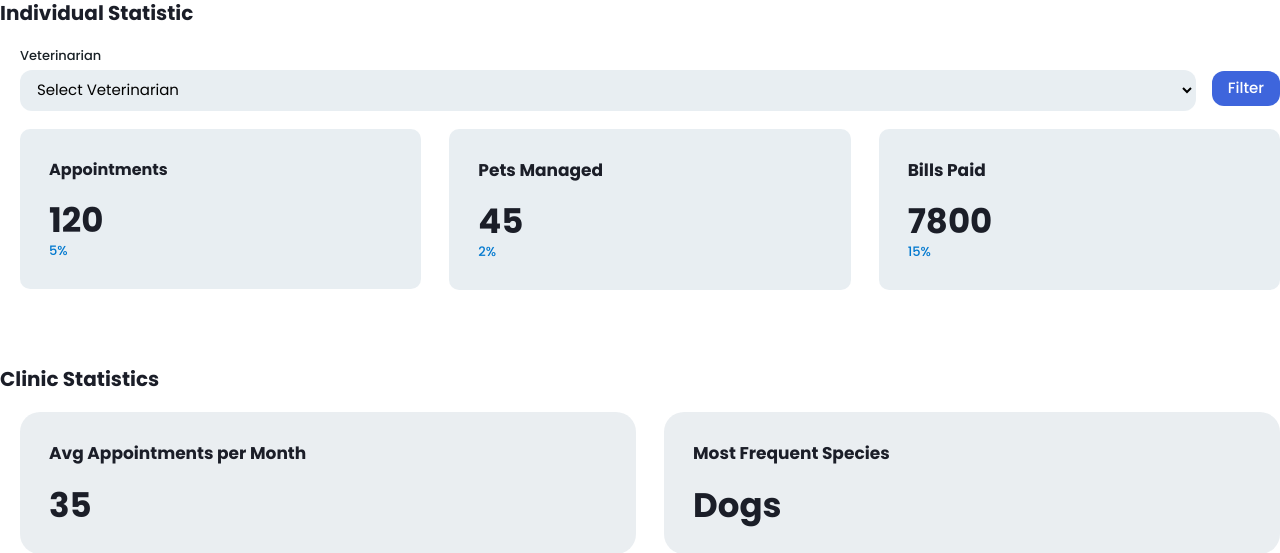
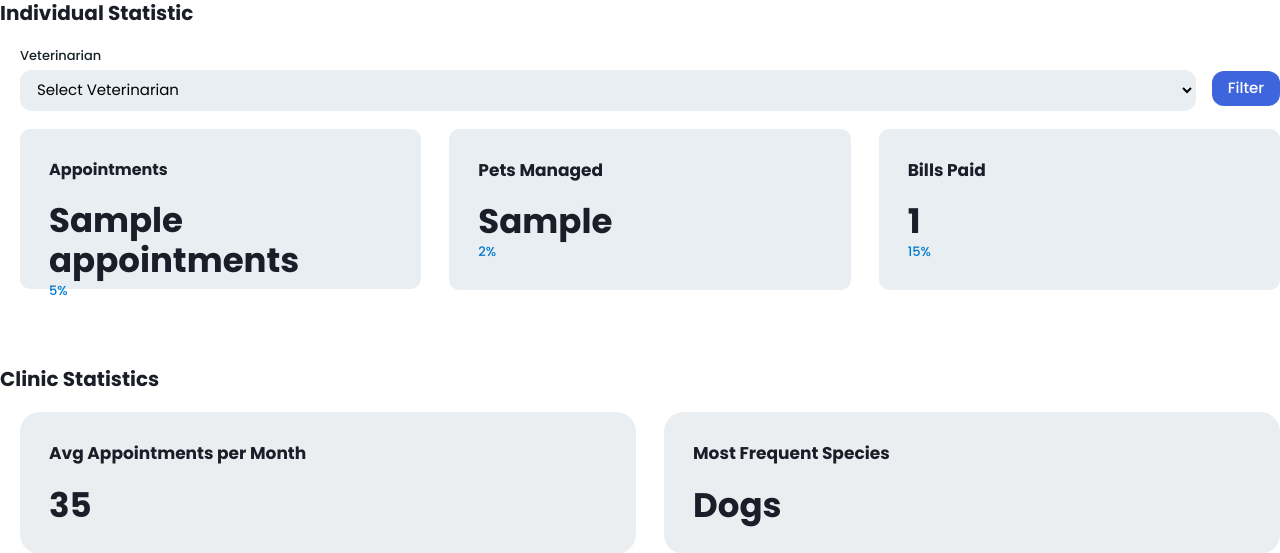
Before and after one commit to colarrbear/Paw-n-Care-Testing, a Django app: template paw_n_care/templates/statistic.html in a window 1280 px wide. Shown: the part 222-775 px from the top of the page. Run offline with Django 3.2, Linux system fonts and the light colour scheme; the template is opened without the code that fills it: most values are stand-ins (such as "Sample title", 1, 10 or a date in 2020); some libraries are stand-ins or nearby versions.

Commit message:
Show individual statistic

```diff
--- a/paw_n_care/templates/statistic.html
+++ b/paw_n_care/templates/statistic.html
@@ -39,7 +39,7 @@
                             <div class="grow shrink basis-0 text-[#1b1e28] text-base font-bold font-['Plus Jakarta Sans'] leading-normal">Appointments</div>
                         </div>
                         <div class="self-stretch h-[60px] flex-col justify-start items-start gap-1 flex">
-                            <div class="self-stretch text-[#1b1e28] text-[34px] font-bold font-['Plus Jakarta Sans'] leading-10">120</div>
+                            <div class="self-stretch text-[#1b1e28] text-[34px] font-bold font-['Plus Jakarta Sans'] leading-10">{{ appointments }}</div>
                             <div class="self-stretch text-[#0078cf] text-[13px] font-medium font-['Plus Jakarta Sans'] leading-none">5%</div>
                         </div>
                     </div>
@@ -48,7 +48,7 @@
                             <div class="grow shrink basis-0 text-[#1b1e28] text-[17px] font-bold font-['Plus Jakarta Sans'] leading-normal">Pets Managed</div>
                         </div>
                         <div class="self-stretch h-[60px] flex-col justify-start items-start gap-1 flex">
-                            <div class="self-stretch text-[#1b1e28] text-[34px] font-bold font-['Plus Jakarta Sans'] leading-10">45</div>
+                            <div class="self-stretch text-[#1b1e28] text-[34px] font-bold font-['Plus Jakarta Sans'] leading-10">{{ pets_managed }}</div>
                             <div class="self-stretch text-[#0078cf] text-[13px] font-medium font-['Plus Jakarta Sans'] leading-none">2%</div>
                         </div>
                     </div>
@@ -57,7 +57,7 @@
                             <div class="grow shrink basis-0 text-[#1b1e28] text-[17px] font-bold font-['Plus Jakarta Sans'] leading-normal">Bills Paid</div>
                         </div>
                         <div class="self-stretch h-[60px] flex-col justify-start items-start gap-1 flex">
-                            <div class="self-stretch text-[#1b1e28] text-[34px] font-bold font-['Plus Jakarta Sans'] leading-10">7800</div>
+                            <div class="self-stretch text-[#1b1e28] text-[34px] font-bold font-['Plus Jakarta Sans'] leading-10">{{ bills_paid }}</div>
                             <div class="self-stretch text-[#0078cf] text-[13px] font-medium font-['Plus Jakarta Sans'] leading-none">15%</div>
                         </div>
                     </div>
```
Also changed, not shown: paw_n_care/views.py (+18 -4 lines), paw_n_care/services.py (added).
